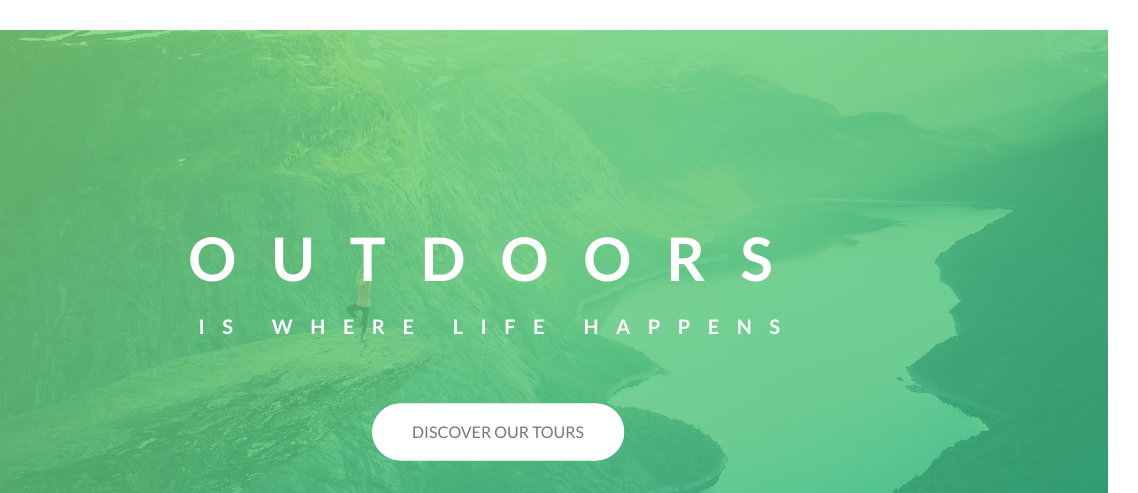
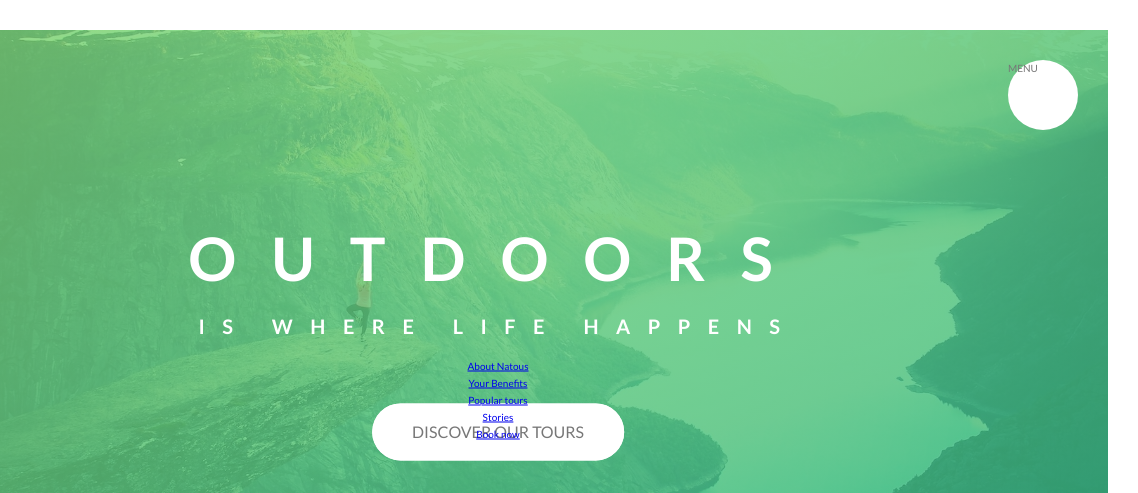
Before and after one commit to Ancientshield/advanced-css-course, a website: page Natours/starter/index.html in a window 1280 px wide. Shown: the top 493 px of the page, 142-1280 px from the left. Drawn offline with Linux system fonts and the light colour scheme.

```diff
--- a/Natours/starter/index.html
+++ b/Natours/starter/index.html
@@ -16,6 +16,31 @@
 		<title>Natours | Exciting tours for adventurous people</title>
 	</head>
 	<body>
+		<div class="navigation">
+			<input type="checkbox" id="navi-toggle" class="navigation__checkbox" />
+			<label for="navi-toggle" class="navigation__button">MENU</label>
+			<div class="navigation__background">&nbsp;</div>
+
+			<nav class="navigation__nav">
+				<ul class="navigation__list">
+					<li class="navigation__item">
+						<a href="#" class="navigation__link">About Natous</a>
+					</li>
+					<li class="navigation__item">
+						<a href="#" class="navigation__link">Your Benefits</a>
+					</li>
+					<li class="navigation__item">
+						<a href="#" class="navigation__link">Popular tours</a>
+					</li>
+					<li class="navigation__item">
+						<a href="#" class="navigation__link">Stories</a>
+					</li>
+					<li class="navigation__item">
+						<a href="#" class="navigation__link">Book now</a>
+					</li>
+				</ul>
+			</nav>
+		</div>
 		<header class="header">
 			<div class="header__logo-box">
 				<img src="img/logo-white.png" alt="Logo" class="header__logo" />
--- /dev/null
+++ b/Natours/starter/sass/layout/_navigation.scss
@@ -0,0 +1,55 @@
+.navigation {
+	&__checkbox {
+		display: none;
+	}
+
+	&__button {
+		background-color: $color-white;
+		height: 7rem;
+		width: 7rem;
+		position: fixed;
+		top: 6rem;
+		right: 6rem;
+		border-radius: 50%;
+		z-index: 200;
+	}
+
+	&__background {
+		height: 6rem;
+		width: 6rem;
+		border-radius: 50%;
+		position: fixed;
+		top: 6.5rem;
+		right: 6.5rem;
+		background-image: radial-gradient(
+			$color-primary-light,
+			$color-primary-dark
+		);
+		z-index: 100;
+		transform: scale(0);
+	}
+
+	&__nav {
+		height: 100vh;
+		width: 100%;
+		position: fixed;
+		top: 0;
+		right: 0;
+		z-index: 150;
+	}
+
+	&__list {
+		position: absolute;
+		top: 50%;
+		left: 50%;
+		transform: translate(-50%, -50%);
+		list-style: none;
+		text-align: center;
+	}
+
+	&__item {
+	}
+
+	&__link {
+	}
+}
--- a/Natours/starter/sass/main.scss
+++ b/Natours/starter/sass/main.scss
@@ -16,6 +16,7 @@
 @import 'components/form';
 
 @import 'layout/grid';
+@import 'layout/navigation';
 @import 'layout/header';
 @import 'layout/footer';
 
```
Also changed, not shown: Natours/starter/css/style.css.
